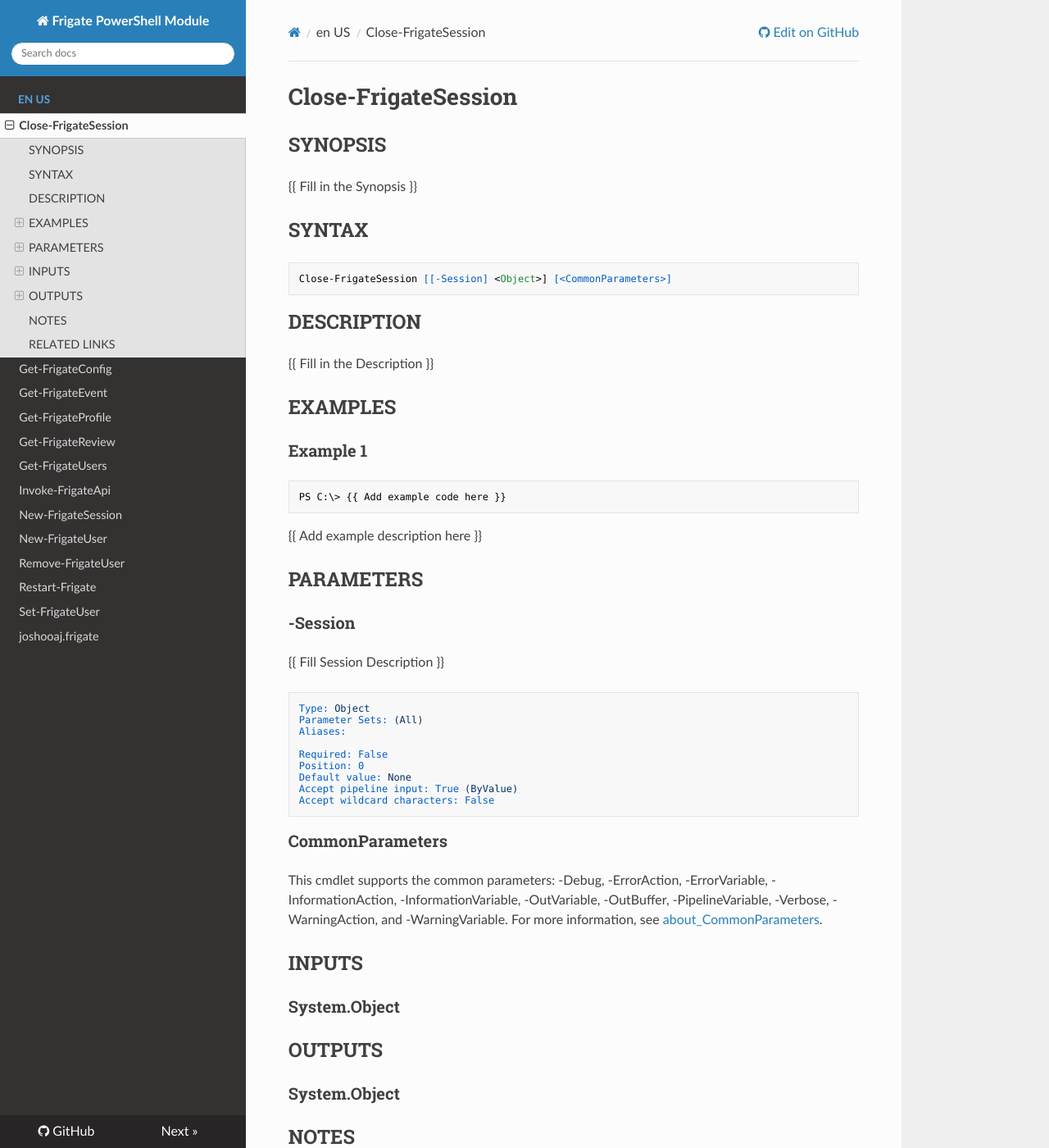
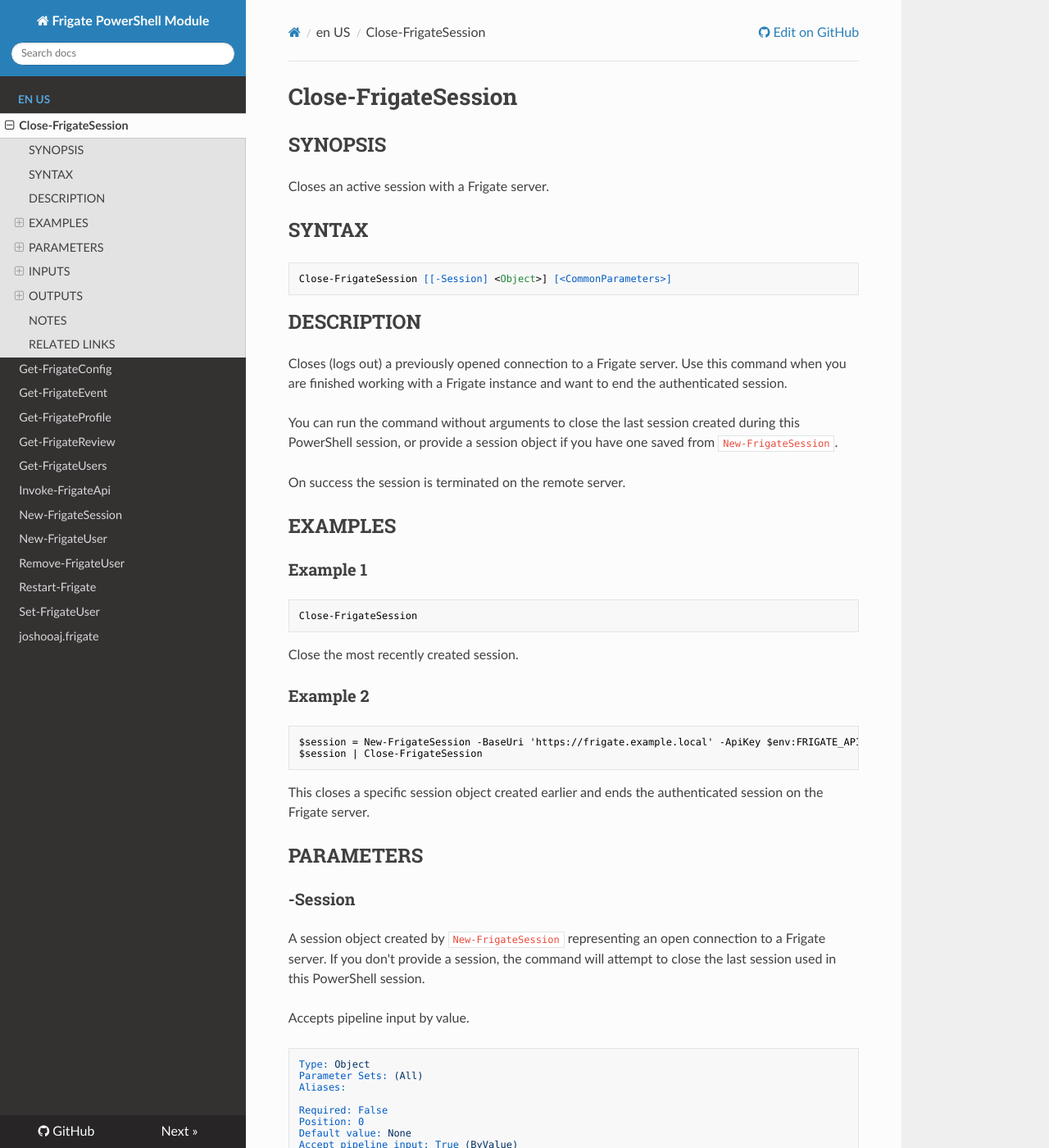
Before and after one commit to joshooaj/joshooaj.frigate, an MkDocs documentation site: the page built from docs/en-US/Close-FrigateSession.md, in a window 1280 px wide and 1400 px high. Shown: the whole window at 82% size. Built offline with MkDocs 1.6.1, drawn with Linux system fonts in a browser that asks for light colours; nearby versions of some CDN libraries; some of the changed text lies outside the part shown.

Commit message:
docs: Update Close-FrigateSession

````diff
--- a/docs/en-US/Close-FrigateSession.md
+++ b/docs/en-US/Close-FrigateSession.md
@@ -8,7 +8,7 @@
 # Close-FrigateSession
 
 ## SYNOPSIS
-{{ Fill in the Synopsis }}
+Closes an active session with a Frigate server.
 
 ## SYNTAX
 
@@ -17,21 +17,38 @@
 ```
 
 ## DESCRIPTION
-{{ Fill in the Description }}
+Closes (logs out) a previously opened connection to a Frigate server. Use this command when you are finished working with a Frigate instance and want to end the authenticated session.
+
+You can run the command without arguments to close the last session created during this PowerShell session, or provide a session object if you have one saved from `New-FrigateSession`.
+
+On success the session is terminated on the remote server.
 
 ## EXAMPLES
 
 ### Example 1
+
 ```powershell
-PS C:\> {{ Add example code here }}
+Close-FrigateSession
 ```
 
-{{ Add example description here }}
+Close the most recently created session.
+
+### Example 2
+
+```powershell
+$session = New-FrigateSession -BaseUri 'https://frigate.example.local' -ApiKey $env:FRIGATE_API_KEY
+$session | Close-FrigateSession
+```
+
+This closes a specific session object created earlier and ends the authenticated session on the Frigate server.
 
 ## PARAMETERS
 
 ### -Session
-{{ Fill Session Description }}
+
+A session object created by `New-FrigateSession` representing an open connection to a Frigate server. If you don't provide a session, the command will attempt to close the last session used in this PowerShell session.
+
+Accepts pipeline input by value.
 
 ```yaml
 Type: Object
@@ -54,7 +71,10 @@
 
 ## OUTPUTS
 
-### System.Object
+### None
+
 ## NOTES
 
 ## RELATED LINKS
+
+[New-FrigateSession](https://github.com/joshooaj/joshooaj.frigate/blob/main/docs/en-US/New-FrigateSession.md)
````
Also changed, not shown: .github/copilot-instructions.md (added).
